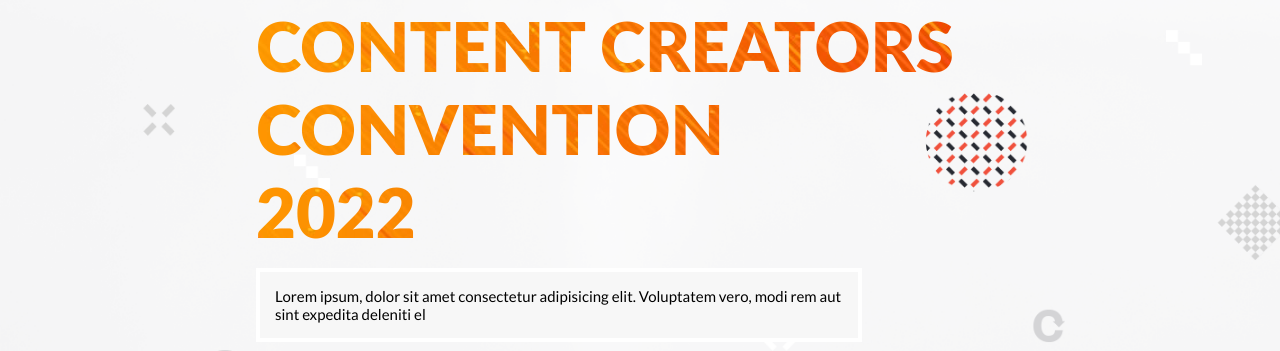
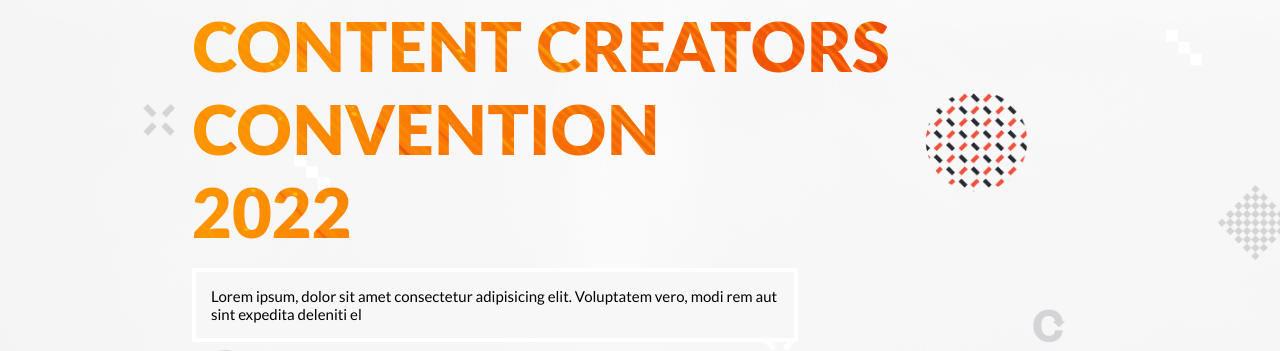
Before and after one commit to asdt560/Capstone-HTML-CSS-Basic-JS, a website: page index.html in a window 1280 px wide. Shown: the part 263-614 px from the top of the page. Drawn offline with Linux system fonts and the light colour scheme.

Commit message:
Fix style issue

```diff
--- a/styles.css
+++ b/styles.css
@@ -457,7 +457,7 @@ footer {
 
   #headline {
     align-self: flex-start;
-    margin-left: 20%;
+    margin-left: 15%;
   }
 
   #welcome {
```
